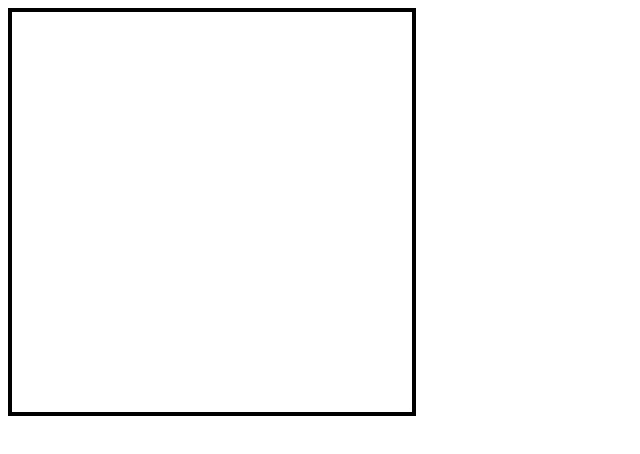
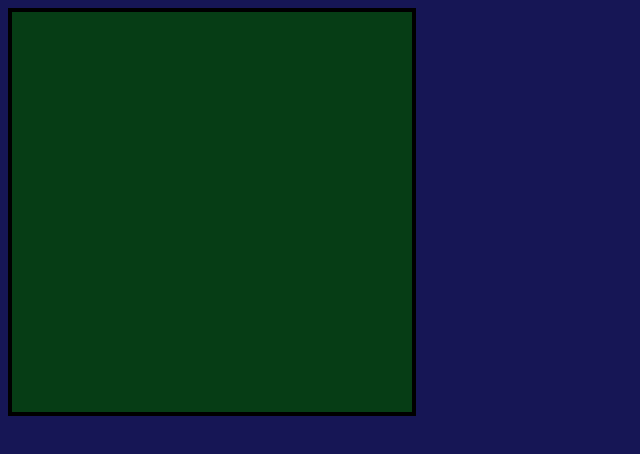
Before and after one commit to narniaeagle/SNaKx, a plain HTML site: page index.html in a window 1280 px wide. Shown: the whole page, without its empty margins (0-640 px from the left). Drawn offline with Linux system fonts and the light colour scheme.

Commit message:
filled the board

```diff
--- a/index.html
+++ b/index.html
@@ -9,7 +9,7 @@
 </head>
 <body>
     <div class="container">
-        <canvas id="snakeboard" width="400" height="400"></canvas>
+        <canvas id="board" width="400" height="400"></canvas>
     </div>
     <script src="script.js"></script>
 </body>
--- a/script.js
+++ b/script.js
@@ -1,6 +1,13 @@
 let FPS = 1000 / 15; // 15fps
 let loop;
+let boardColor = "rgb(6, 61, 21)";
+const board = document.querySelector("#board");
+let w = board.width;
+let h = board.height;
 
+
+
+const ctx = board.getContext("2d"); // drawing tool
 
 loop = setInterval(Frame,FPS) // 66ms * 15 = 1000ms (calling this function 15 times in a second)
 function Frame(){
@@ -9,8 +16,10 @@ function Frame(){
     Board();
 }
 
-function Board(){ // going to draw the board in here (filling canvas with a color)
+function Board(){
+    ctx.fillStyle = boardColor;
 
+    ctx.fillRect(0, 0, w, h);
 }
 
 function Snake(){ // draw the snake
--- a/style.css
+++ b/style.css
@@ -1,4 +1,7 @@
-#snakeboard{
+body{
+  background-color: rgb(22, 22, 85);
+}
+#board{
   border: 4px solid black;
   display: flex;
   justify-content: center;
```
